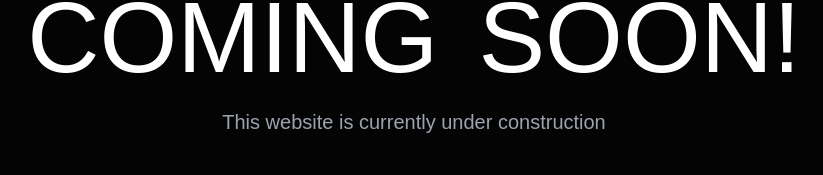
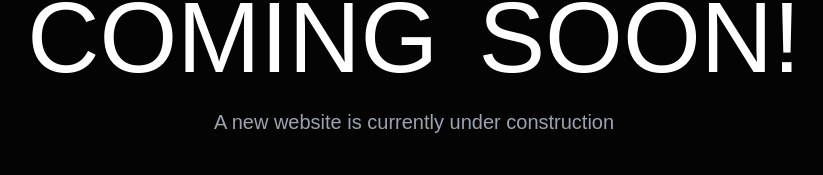
Before and after one commit to michaelaitken/michaelaitken_portfolio, a Next.js app: page / in a window 1280 px wide. Shown: the part 440-615 px from the top of the page, without its empty margins (226-1049 px from the left). Built offline with nearby package versions, Linux system fonts and the light colour scheme.

Commit message:
Minor Content Changes

```diff
--- a/components/WIP.tsx
+++ b/components/WIP.tsx
@@ -44,7 +44,7 @@ const Hero = ({}: Props) => {
         <h1 className='text-white text-[100px] uppercase font-extralight leading-[100px]'>Soon!</h1>
       </div>
 
-      <p className='text-[20px] text-gray-400'>This website is currently under construction</p>
+      <p className='text-[20px] text-gray-400'>A new website is currently under construction</p>
 
       <div className='flex flex-col md:flex-row items-center gap-3 mt-10'>
         <h1 className='text-[#FFF] text-[30px]'>AitkenMusic <span className='text-[#FFF]'>is still avaliable: </span></h1>
```
